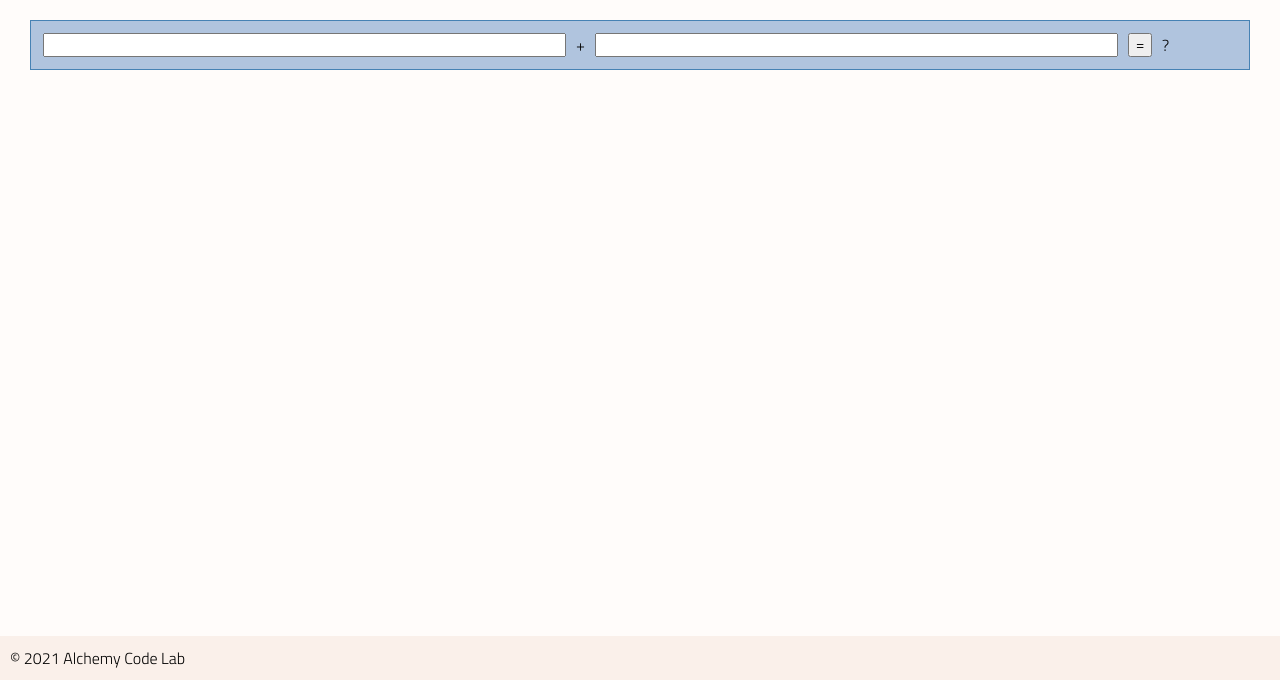
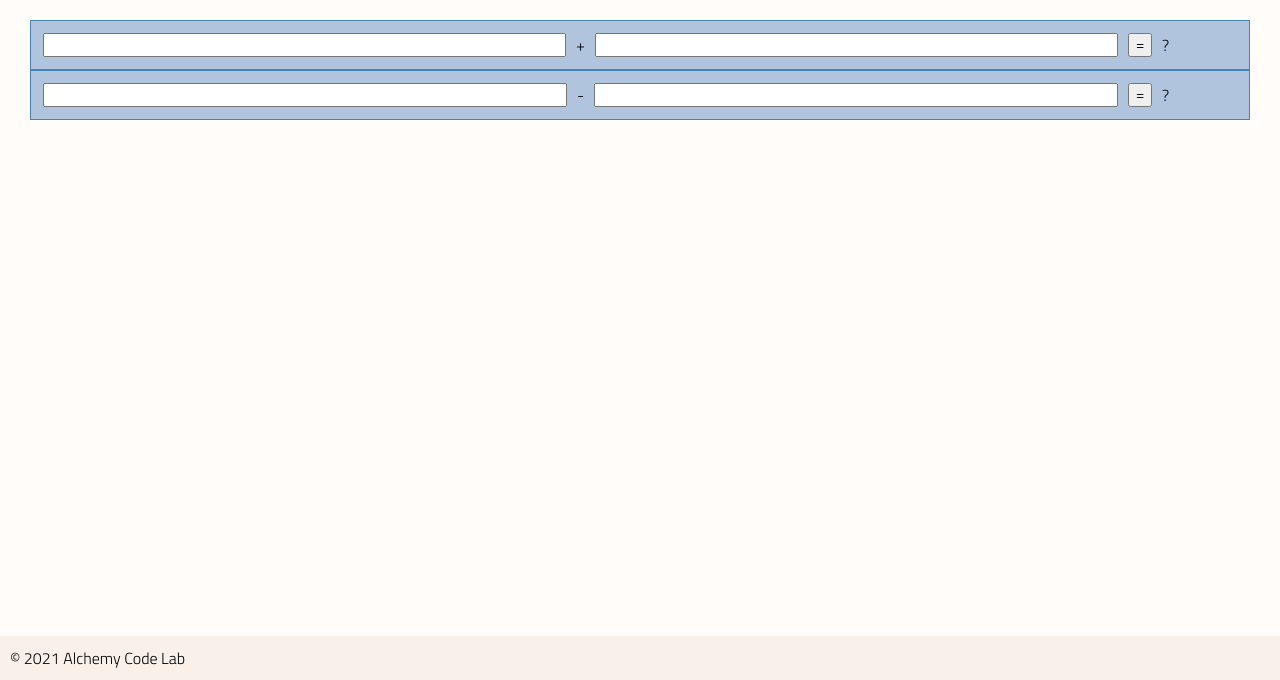
Before and after one commit to pete-hamrick/lab-03-calculator, a plain HTML site: page index.html in a window 1280 px wide. Shown: the part 120-800 px from the top of the page. Drawn offline with Linux system fonts and the light colour scheme.

Commit message:
created UI for subtract

```diff
--- a/index.html
+++ b/index.html
@@ -25,6 +25,12 @@
             <span id="add-result">?</span>
         </section>
 
+        <section class="operation">
+            <input id="subtract-x-input"> - <input id="subtract-y-input">
+            <button id="subtract-button">=</button>
+            <span id="subtract-result">?</span>
+        </section>
+
     </main>
 
     <footer>
```
